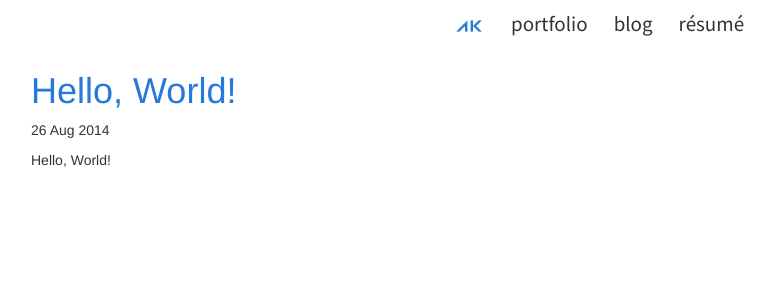
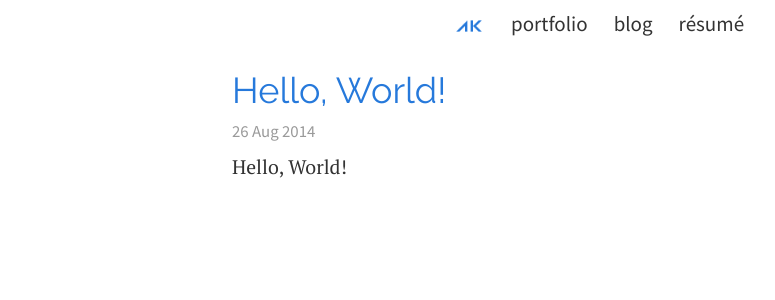
Before and after one commit to alykhank/alykhank.github.io, a Jekyll site: the page built from _posts/2014-08-26-hello-world.md, in a window 1280 px wide. Shown: the top 300 px of the page, without its empty margins (39-814 px from the left). Built offline with Jekyll 4.4.1, drawn with Linux system fonts in a browser that asks for light colours; nearby versions of some CDN libraries; comment, search, counter and statistics services are not loaded.

Commit message:
Restyle blog page and posts

```diff
--- a/_includes/head.html
+++ b/_includes/head.html
@@ -8,7 +8,7 @@
 <title>{{ page.title }}</title>
 <link rel="stylesheet" href="//netdna.bootstrapcdn.com/bootstrap/3.0.3/css/bootstrap.min.css">
 <link rel="stylesheet" href="//netdna.bootstrapcdn.com/font-awesome/4.0.3/css/font-awesome.css">
-<link rel="stylesheet" href="//fonts.googleapis.com/css?family=Raleway:300,400|Source+Sans+Pro">
+<link rel="stylesheet" href="//fonts.googleapis.com/css?family=Raleway:300,400|Source+Sans+Pro|PT+Serif">
 <link rel="stylesheet" href="/css/styles.css">
 <link rel="icon" href="/img/ak.png">
 <link rel="apple-touch-icon" href="/img/ak_white.png">
--- a/_layouts/post.html
+++ b/_layouts/post.html
@@ -2,13 +2,16 @@
 <html lang="en">
 <head>
   {% include head.html %}
+  <link rel="stylesheet" href="/css/blog.css">
 </head>
 <body onload="mixpanel.track('Page View', {'Page Name': '{{ page.name }}', 'URL': window.location.href});">
   {% include navbar.html %}
   <div class="container">
-    <h1><a href="{{ page.url }}">{{ page.title }}</a></h1>
-    <p>{{ page.date | date_to_string }}</p>
-    {{ content }}
+    <h1 class="post-title"><a href="{{ page.url }}">{{ page.title }}</a></h1>
+    <p class="post-date">{{ page.date | date_to_string }}</p>
+    <div class="post-content">
+      {{ content }}
+    </div>
   </div>
 </body>
 </html>
--- /dev/null
+++ b/css/blog.scss
@@ -0,0 +1,26 @@
+---
+---
+@mixin fontfam($font) {
+	font-family: $font, 'Helvetica Neue', Helvetica, Arial, sans-serif;
+}
+
+.container {
+	max-width: 768px;
+	margin: auto;
+}
+
+.post-title {
+	@include fontfam('Raleway');
+}
+
+.post-date {
+	color: #9a9a9a;
+	font-size: 1.2em;
+	@include fontfam('Source Sans Pro');
+}
+
+.post-excerpt,
+.post-content {
+	font-size: 1.4em;
+	@include fontfam('PT Serif');
+}
```
Also changed, not shown: blog/index.html (+5 -2 lines).
